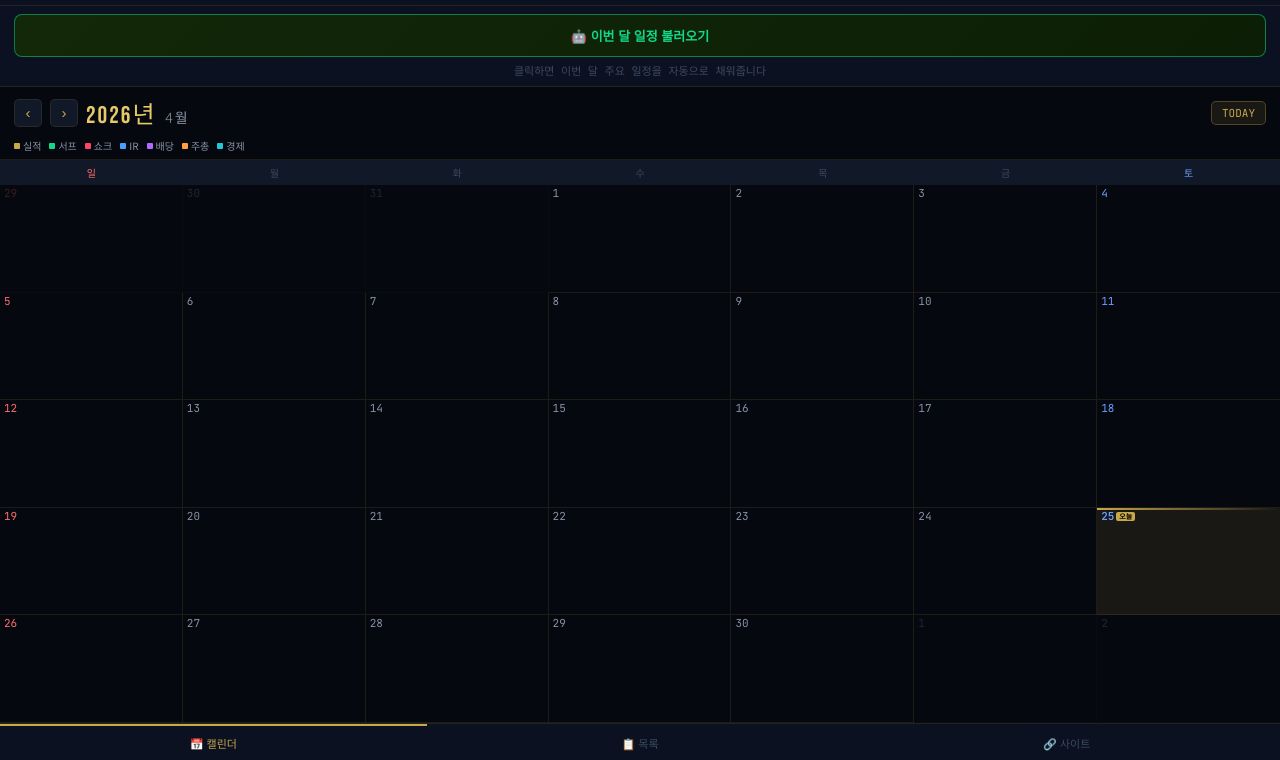
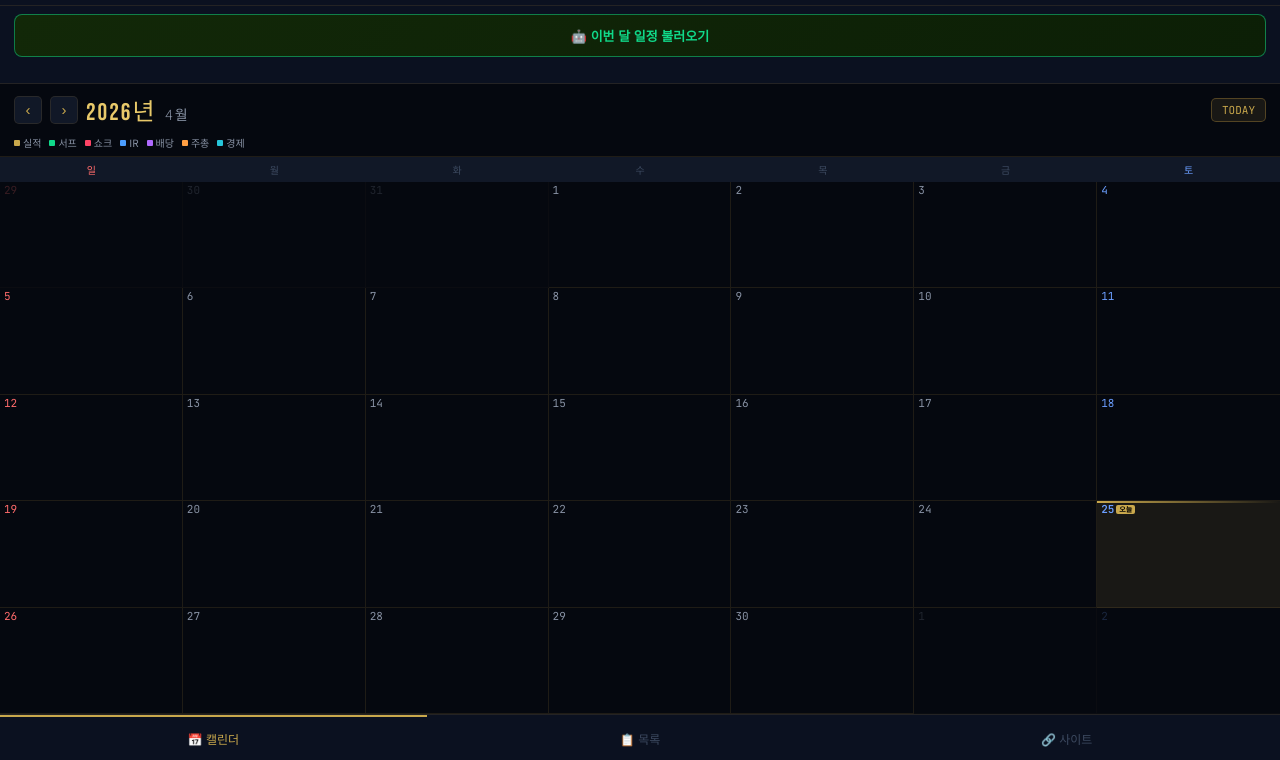
Before and after one commit to bwh1004-dotcom/invest-schedule, a plain HTML site: page index.html in a window 1280 px wide. Shown: the part 40-800 px from the top of the page. Drawn offline with Linux system fonts and the light colour scheme.

Commit message:
Add files via upload

```diff
--- a/index.html
+++ b/index.html
@@ -34,7 +34,7 @@ html,body{height:100%;background:var(--bg0);color:var(--t1);font-family:'Noto Sa
 .fbar{background:var(--bg1);border-bottom:1px solid var(--b1);padding:8px 14px;flex-shrink:0;}
 .fbtn{width:100%;background:linear-gradient(135deg,#122808,#0c1f06);border:1px solid rgba(16,217,138,.5);border-radius:8px;padding:11px 14px;color:var(--grn);font-size:13px;font-weight:700;cursor:pointer;font-family:'Noto Sans KR';}
 .fbtn:active{opacity:.7;}
-.fmsg{margin-top:5px;font-size:11px;font-family:'JetBrains Mono';color:var(--t3);text-align:center;min-height:16px;}
+.fmsg{margin-top:4px;font-size:11px;font-family:'JetBrains Mono';color:var(--t3);text-align:center;min-height:14px;}
 .fmsg.ok{color:var(--grn);}
 
 /* CALENDAR */
@@ -78,7 +78,7 @@ html,body{height:100%;background:var(--bg0);color:var(--t1);font-family:'Noto Sa
 
 /* TABS */
 .tabs{display:flex;border-top:1px solid var(--b1);background:var(--bg1);flex-shrink:0;}
-.tab{flex:1;padding:9px 0;text-align:center;font-size:11px;color:var(--t3);cursor:pointer;border-top:2px solid transparent;}
+.tab{flex:1;padding:13px 0;text-align:center;font-size:12px;color:var(--t3);cursor:pointer;border-top:2px solid transparent;}
 .tab.active{color:var(--gold);border-top-color:var(--gold);}
 
 /* PANELS */
@@ -196,7 +196,7 @@ html,body{height:100%;background:var(--bg0);color:var(--t1);font-family:'Noto Sa
 
   <div class="fbar">
     <button class="fbtn" onclick="loadMonth()">🤖 이번 달 일정 불러오기</button>
-    <div class="fmsg" id="fmsg">클릭하면 이번 달 주요 일정을 자동으로 채워줍니다</div>
+    <div class="fmsg" id="fmsg"></div>
   </div>
 
   <!-- 캘린더 -->
```
